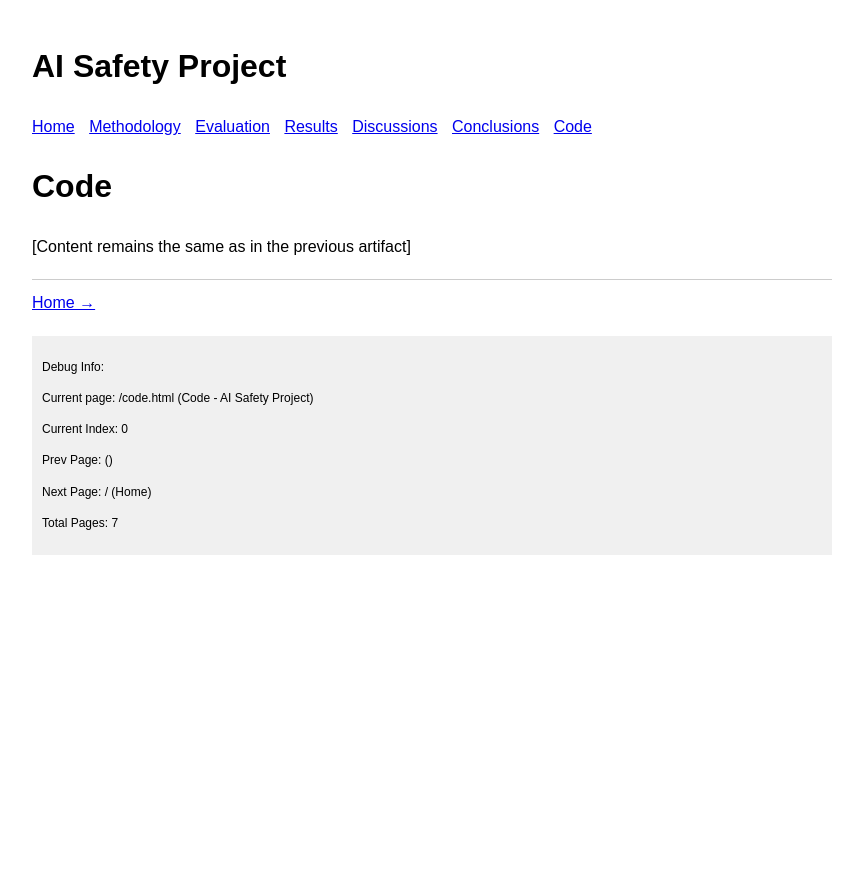
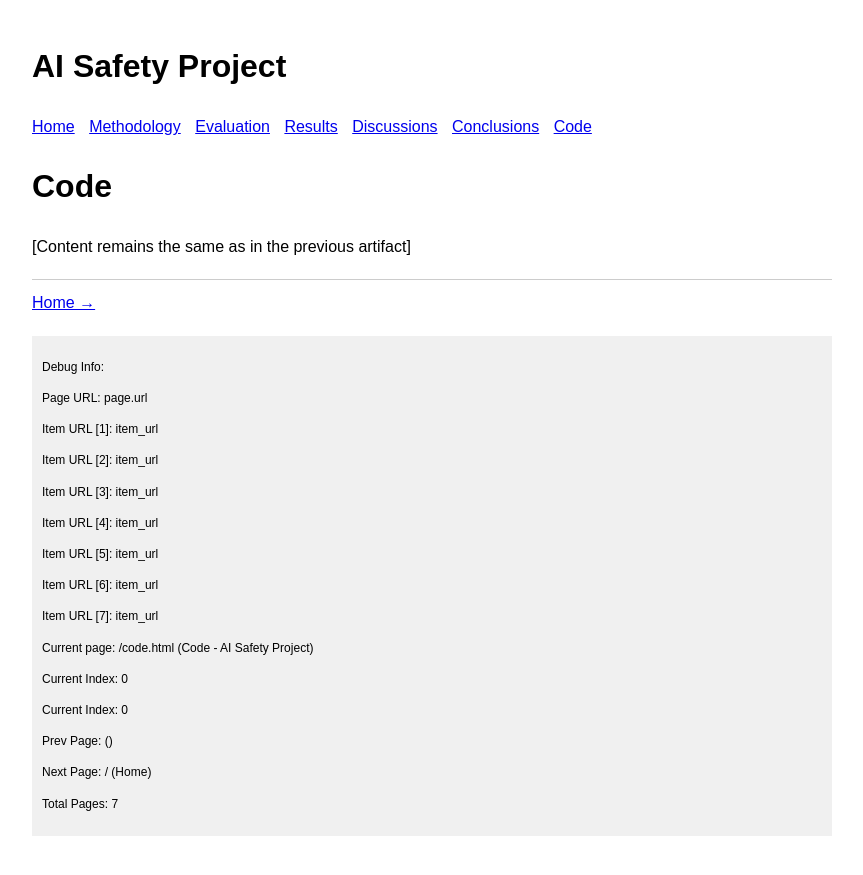
Before and after one commit to nidone/AI-Safety-Project, a Jekyll site: the page built from code.md, in a window 1280 px wide. Shown: the top 875 px of the page, without its empty margins (208-1071 px from the left). Built offline with Jekyll 4.4.1, drawn with Linux system fonts in a browser that asks for light colours.

Commit message:
Update default.html

```diff
--- a/_layouts/default.html
+++ b/_layouts/default.html
@@ -76,7 +76,19 @@
 
     <div style="background-color: #f0f0f0; padding: 10px; margin-top: 20px; font-size: 12px;">
         <p>Debug Info:</p>
+        {% assign current_index = 0 %}
+        <P>Page URL: page.url</P>
+        {% for item in pages %}
+            {% assign item_url = item.url | remove_first: site.baseurl %}
+            <P>Item URL [{{ forloop.index }}]: item_url</P>
+            {% if item_url == page.url %}
+                {% assign current_index = forloop.index %}
+                {% break %}
+            {% endif %}
+        {% endfor %}
+
         <p>Current page: {{ page.url }} ({{ page.title }})</p>
+        <p>Current Index: {{ current_index }}</p>
         <p>Current Index: {{ current_index }}</p>
         <p>Prev Page: {{ prev_page.url }} ({{ prev_page.title }})</p>
         <p>Next Page: {{ next_page.url }} ({{ next_page.title }})</p>
```
